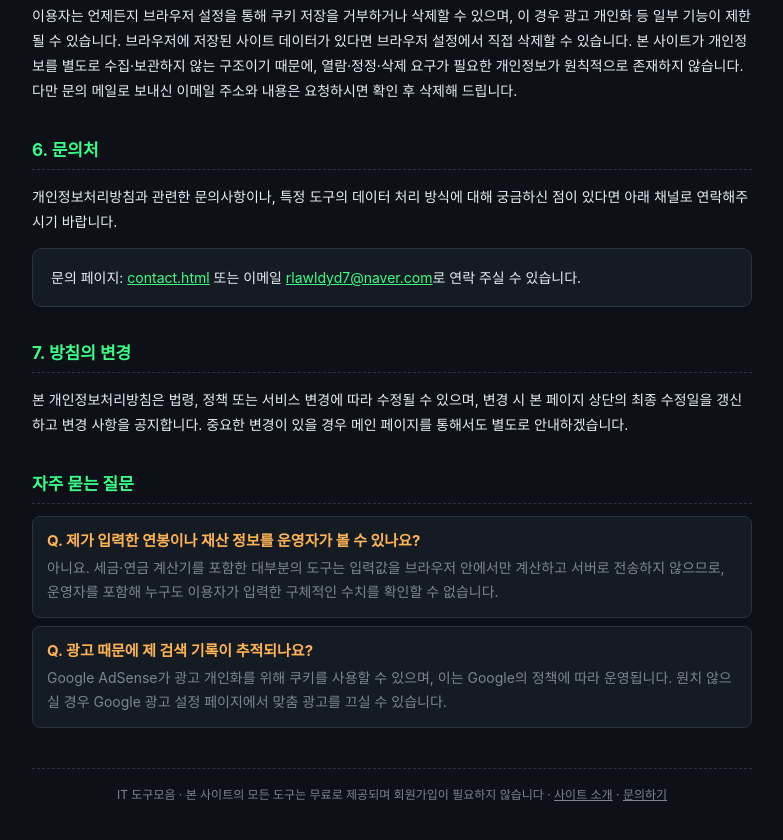
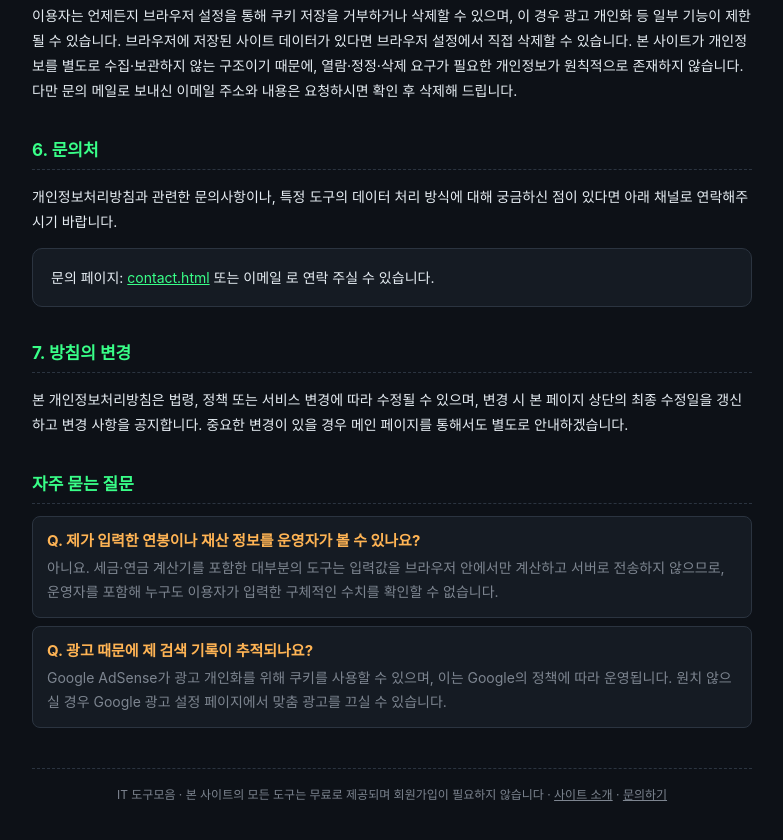
Before and after one commit to itblogtools/itblogtools.github.io, a plain HTML site: page privacy.html in a window 1280 px wide. Shown: the part 1390-2230 px from the top of the page, without its empty margins (248-1031 px from the left). Drawn offline with Linux system fonts and the light colour scheme.

Commit message:
Update contact information in privacy.html
Updated contact information with a new email link.

```diff
--- a/privacy.html
+++ b/privacy.html
@@ -90,7 +90,7 @@
   <h2>6. 문의처</h2>
   <p>개인정보처리방침과 관련한 문의사항이나, 특정 도구의 데이터 처리 방식에 대해 궁금하신 점이 있다면 아래 채널로 연락해주시기 바랍니다.</p>
   <div class="box">
-    <p style="margin:0;">문의 페이지: <a href="contact.html" style="color:var(--accent);">contact.html</a> 또는 이메일 <a href="mailto:rlawldyd7@naver.com?subject=%5BIT%20%EB%8F%84%EA%B5%AC%EB%AA%A8%EC%9D%8C%5D%20%EB%AC%B8%EC%9D%98" style="color:var(--accent);">rlawldyd7@naver.com</a>로 연락 주실 수 있습니다.</p>
+    <p style="margin:0;">문의 페이지: <a href="contact.html" style="color:var(--accent);">contact.html</a> 또는 이메일 <a href="https://naver.me/xNp6OmXm" style="color:var(--accent);"></a>로 연락 주실 수 있습니다.</p>
   </div>
 
   <h2>7. 방침의 변경</h2>
```
